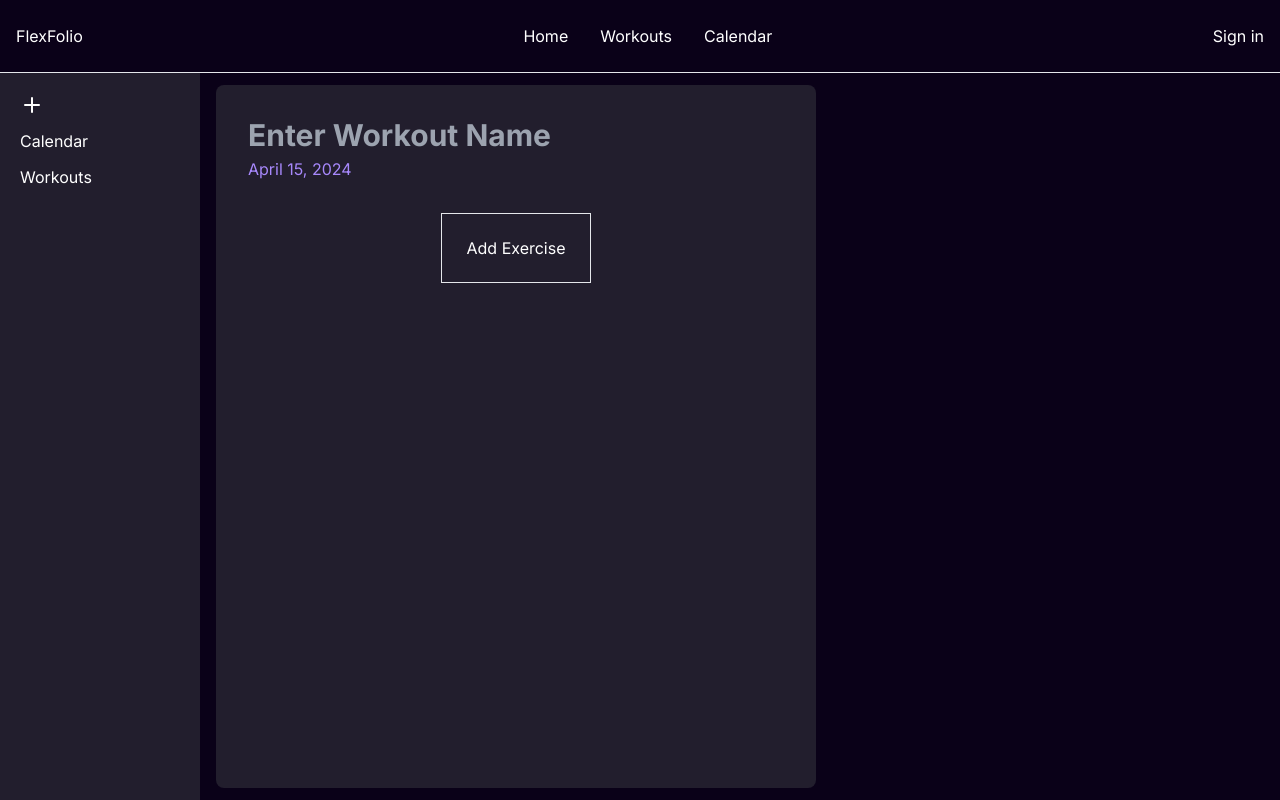
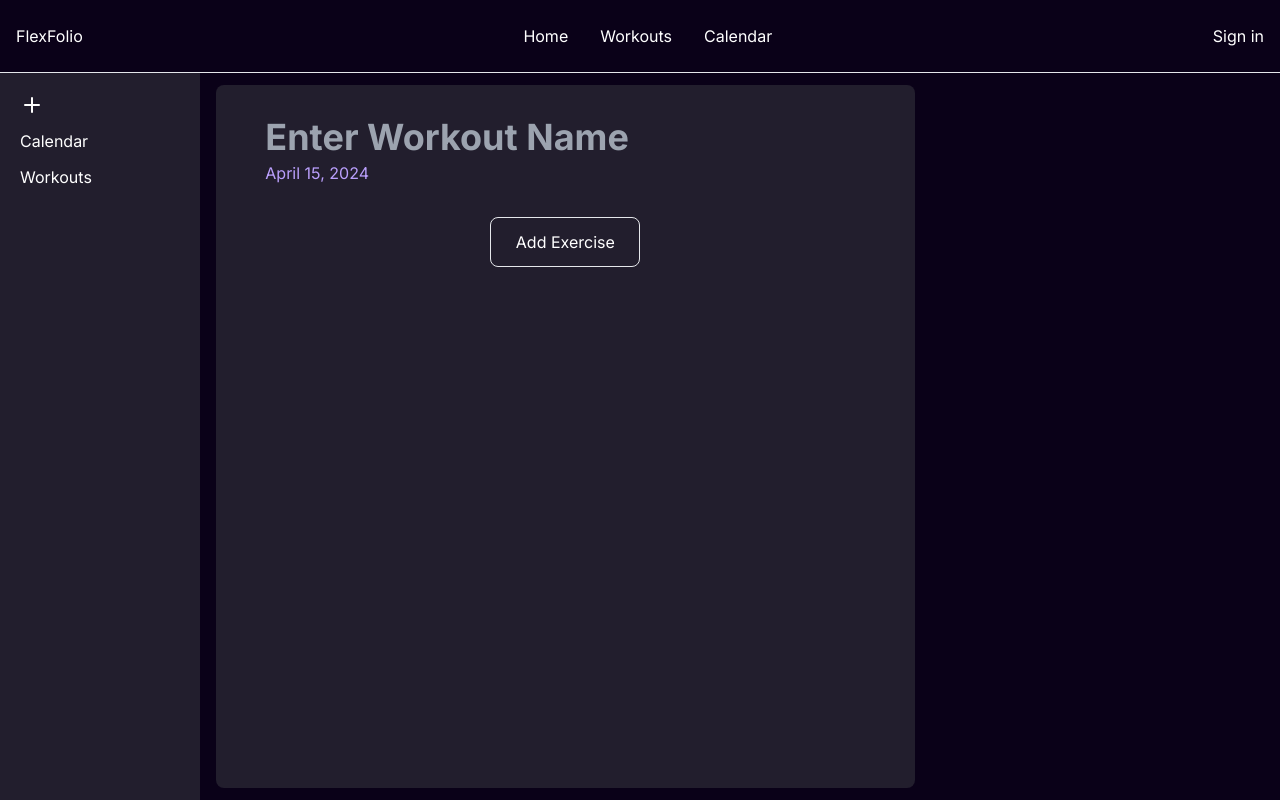
Before and after one commit to mjBerhe/flexfolio, a Next.js app: page /dashboard/new in a window 1280 px wide. Built offline with nearby package versions, Linux system fonts and the light colour scheme; no server answers.

Commit message:
select exercise combobox component

```diff
--- a/package.json
+++ b/package.json
@@ -23,6 +23,7 @@
     "cmdk": "^1.0.0",
     "dayjs": "^1.11.10",
     "drizzle-orm": "^0.29.4",
+    "fuzzysort": "^3.0.1",
     "lucide-react": "^0.373.0",
     "next": "^14.2.1",
     "postgres": "^3.4.3",
--- a/src/app/_components/selectExercise.tsx
+++ b/src/app/_components/selectExercise.tsx
@@ -2,6 +2,7 @@
 
 import { useState } from "react";
 import { Check, ChevronsUpDown } from "lucide-react";
+import fuzzysort from "fuzzysort";
 
 import { cn } from "../lib/utils";
 import { Button } from "./ui/button";
@@ -19,13 +20,21 @@ import { exercises } from "../const/exercises";
 
 const exerciseOptions = exercises
   .filter((x) => x.category === "strength")
-  .map((y) => ({ name: y.name, value: y.name }));
+  .map((x) => x.name);
+// .map((y) => ({ name: y.name, value: y.name }));
 
-export const SelectExercise = () => {
+export const SelectExercise = (props: { className?: string }) => {
+  const { className } = props;
   const [open, setOpen] = useState(false);
-  const [value, setValue] = useState("");
+  const [value, setValue] = useState<string>("");
+  const [query, setQuery] = useState<string>("");
 
-  console.log(value);
+  const filteredOptions =
+    query === ""
+      ? exerciseOptions.slice(0, 100)
+      : fuzzysort
+          .go(query, [...exerciseOptions], { limit: 50 })
+          .map((x) => x.target);
 
   return (
     <Popover open={open} onOpenChange={setOpen}>
@@ -34,28 +43,35 @@ export const SelectExercise = () => {
           variant="outline"
           role="combobox"
           aria-expanded={open}
-          className="w-full justify-between"
+          className="w-full justify-between border-dark-400 text-gray-300"
         >
           {value
-            ? exerciseOptions?.find((exercise) => exercise.value === value)
-                ?.value
+            ? filteredOptions?.find((exercise) => exercise === value)
             : "Select exercise..."}
           <ChevronsUpDown className="ml-2 h-4 w-4 shrink-0 opacity-50" />
         </Button>
       </PopoverTrigger>
-      <PopoverContent className=" z-[100] w-full border-card bg-dark-200 p-0">
+      <PopoverContent
+        className={cn(
+          "z-[100] max-h-[400px] overflow-y-scroll border-card bg-dark-200 p-0",
+          className,
+        )}
+      >
         <Command className="text-white">
-          <CommandInput placeholder="Search exercise..." />
+          <CommandInput
+            value={query}
+            onInput={(e) => setQuery(e.currentTarget.value)}
+            placeholder="Search exercise..."
+          />
 
           <CommandEmpty>No exercise found.</CommandEmpty>
           <CommandGroup>
             <CommandList>
-              {exerciseOptions?.map((exercise) => (
+              {filteredOptions?.map((exercise) => (
                 <CommandItem
-                  key={exercise.value}
-                  value={exercise.value}
+                  key={exercise}
+                  value={exercise}
                   onSelect={(currentValue) => {
-                    console.log(currentValue);
                     setValue(currentValue === value ? "" : currentValue);
                     setOpen(false);
                   }}
@@ -64,10 +80,10 @@ export const SelectExercise = () => {
                   <Check
                     className={cn(
                       "mr-2 h-4 w-4",
-                      value === exercise.value ? "opacity-100" : "opacity-0",
+                      value === exercise ? "opacity-100" : "opacity-0",
                     )}
                   />
-                  {exercise.name}
+                  {exercise}
                 </CommandItem>
               ))}
             </CommandList>
--- a/src/app/dashboard/new/layout.tsx
+++ b/src/app/dashboard/new/layout.tsx
@@ -9,9 +9,5 @@ export default function NewWorkoutLayout({
 }: {
   children: React.ReactNode;
 }) {
-  return (
-    <div className="flex flex-grow text-white">
-      <div>{children}</div>
-    </div>
-  );
+  return <div className="flex w-full flex-grow text-white">{children}</div>;
 }
--- a/src/app/dashboard/new/page.tsx
+++ b/src/app/dashboard/new/page.tsx
@@ -14,28 +14,38 @@ export default function NewWorkoutPage() {
   const [isAddingExercise, setIsAddingExercise] = useState<boolean>(false);
 
   return (
-    <div className="flex h-full w-full min-w-[600px] flex-grow rounded-lg bg-dark-200 px-8">
-      <div className="mt-8 flex w-full max-w-full flex-col overflow-hidden">
+    <div className="grid w-full grid-cols-3">
+      <div className="col-span-2 flex h-full rounded-lg bg-dark-200 px-8">
+        <div className="mx-auto mt-8 flex w-full max-w-[600px] flex-col overflow-hidden">
           <Input
             placeholder="Enter Workout Name"
             className={cn(
               "h-auto border-none bg-transparent p-0 outline-none focus:border-none focus:outline-none",
-            "w-full text-3xl font-bold text-white",
+              "w-full text-4xl font-bold text-white",
             )}
           />
 
           <div className="mt-1">
-          <span className=" text-primary-500">
+            <span className=" text-primary-600">
               {selectedDay ? selectedDay.format("MMMM DD, YYYY") : "hello"}
             </span>
           </div>
 
+          {isAddingExercise && (
+            <div className="mt-8 flex w-full flex-col items-center">
+              <div className="w-[300px]">
+                <SelectExercise className="w-[300px]" />
+              </div>
+            </div>
+          )}
+
           <div className="mt-8 flex w-full items-center justify-center">
             <div
-            className="flex h-[70px] w-[150px] cursor-pointer items-center justify-center border"
+              className="flex h-[50px] w-[150px] cursor-pointer items-center justify-center rounded-lg border"
               onClick={() => setIsAddingExercise(true)}
             >
               <span>Add Exercise</span>
+            </div>
           </div>
         </div>
       </div>
```
Also changed, not shown: 1 other file (tests, documents, lock files or other folders). Lines whose indentation alone changed are shown as unchanged.
